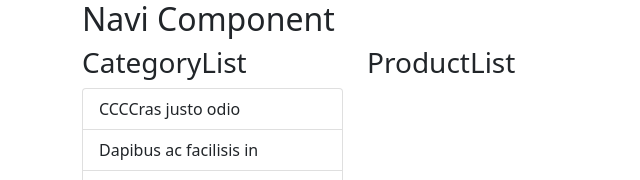
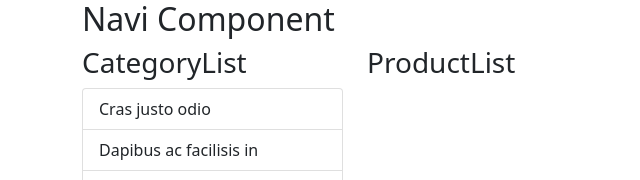
Before and after one commit to Pirci/react-playground, a React (Create React App) app in the folder intro/: page / in a window 1280 px wide. Shown: the top 180 px of the page, without its empty margins (0-640 px from the left). Built offline with nearby package versions, Linux system fonts and the light colour scheme.

Commit message:
node_modules update

```diff
--- a/intro/src/CategoryList.js
+++ b/intro/src/CategoryList.js
@@ -7,7 +7,7 @@ export default class CategoryList extends Component {
 			<div>
 				<h3>{this.props.info.title}</h3>
 				<ListGroup>
-					<ListGroupItem>CCCCras justo odio</ListGroupItem>
+					<ListGroupItem>Cras justo odio</ListGroupItem>
 					<ListGroupItem>Dapibus ac facilisis in</ListGroupItem>
 					<ListGroupItem>Morbi leo risus</ListGroupItem>
 					<ListGroupItem>Porta ac consectetur ac</ListGroupItem>
```
